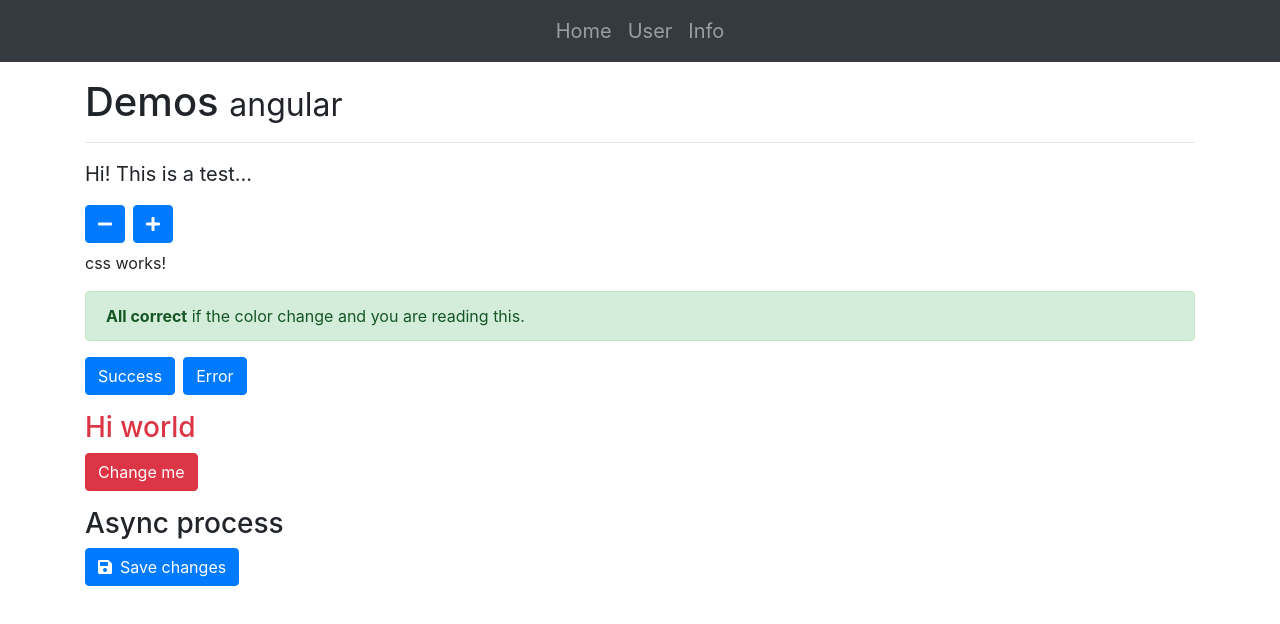
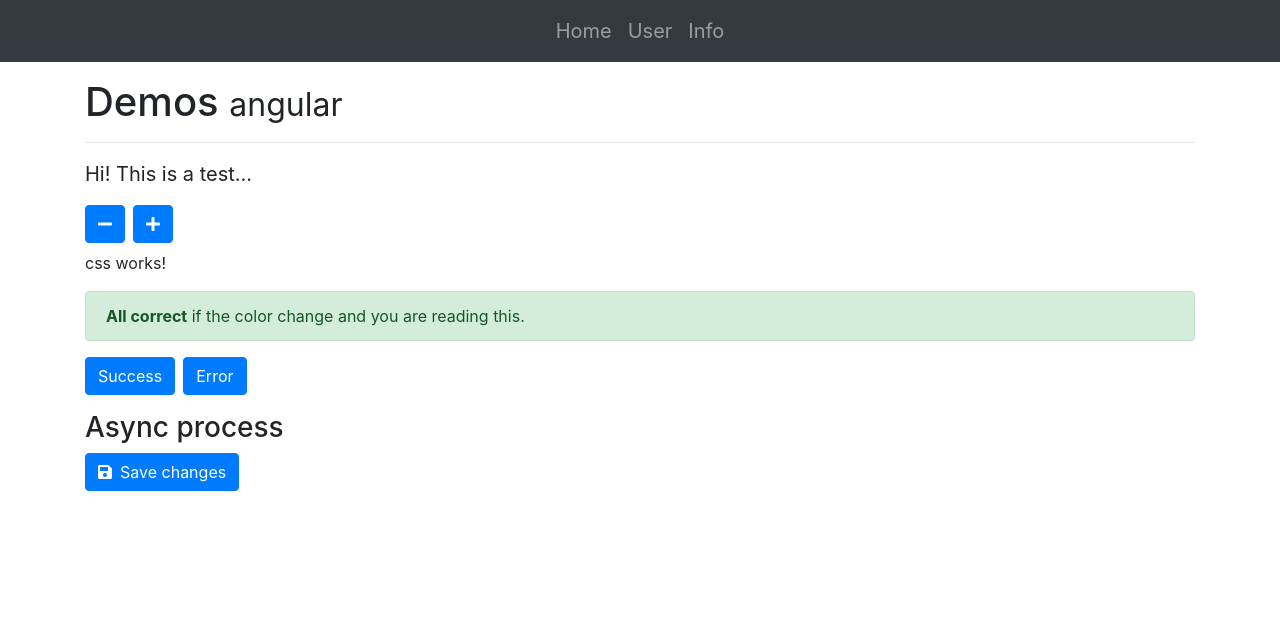
Before and after one commit to inegas/ng-a, an Angular app: page /home in a window 1280 px wide. Shown: the top 624 px of the page. Built offline with nearby package versions, Linux system fonts and the light colour scheme.

Commit message:
build ok

```diff
--- a/src/app/components/clases/clases.component.html
+++ b/src/app/components/clases/clases.component.html
@@ -4,12 +4,12 @@
 <button type="button" class="btn btn-primary" (click)="alert = 'alert-success'">Success</button>
 <button type="button" class="btn btn-primary ml-2" (click)="alert = 'alert-danger'">Error</button>
 
-<h3 class="mt-3" [ngClass]="{'text-danger': property.danger, 'text-info': !property.danger }">Hi world</h3>
+<!-- <h3 class="mt-3" [ngClass]="{'text-danger': property.danger, 'text-info': !property.danger }">Hi world</h3>
 
 <button   type="button" class="btn btn-primary"
           (click)="property.danger = !property.danger"
           [ngClass]="{'btn-danger': property.danger, 'btn-primary': !property.danger}"
-          >Change me</button>
+          >Change me</button> -->
 
 <h3 class="mt-3">Async process</h3>
 <button
```
Also changed, not shown: 13 other files (tests, documents, lock files or other folders).
